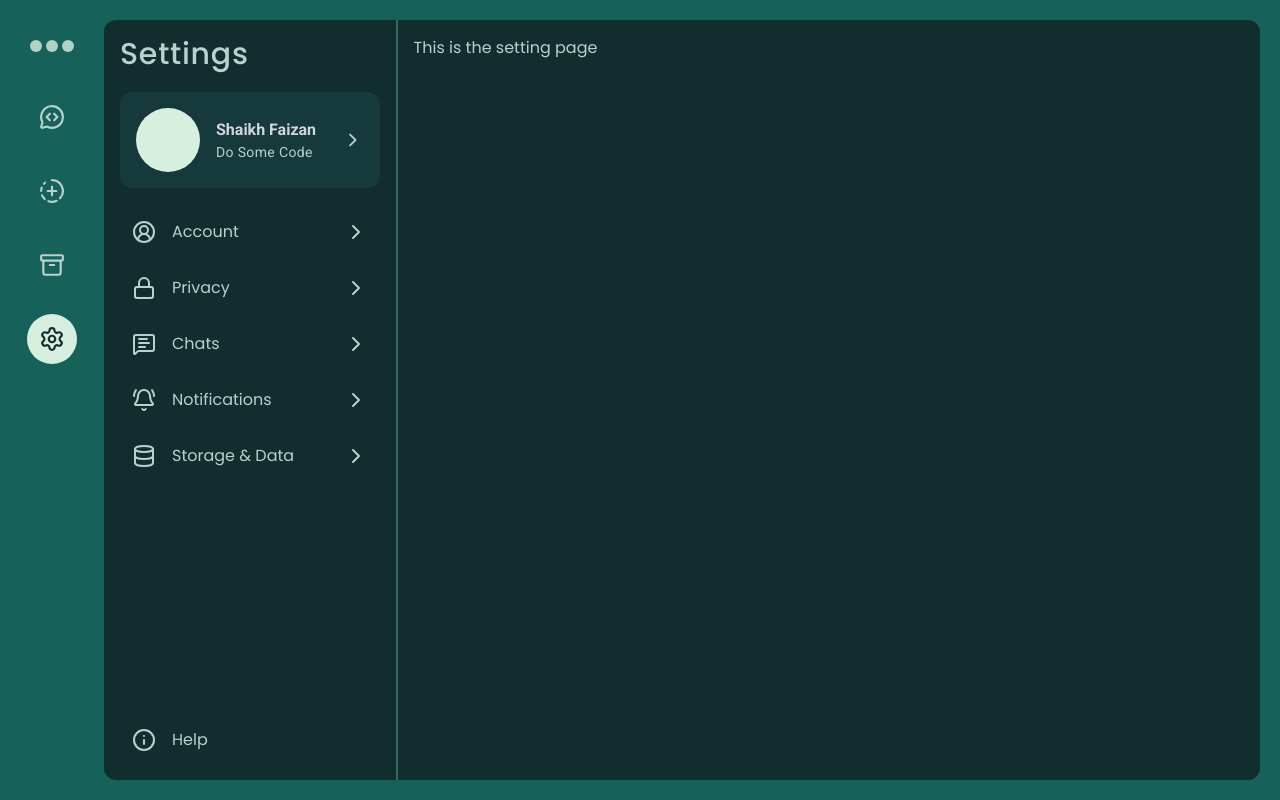
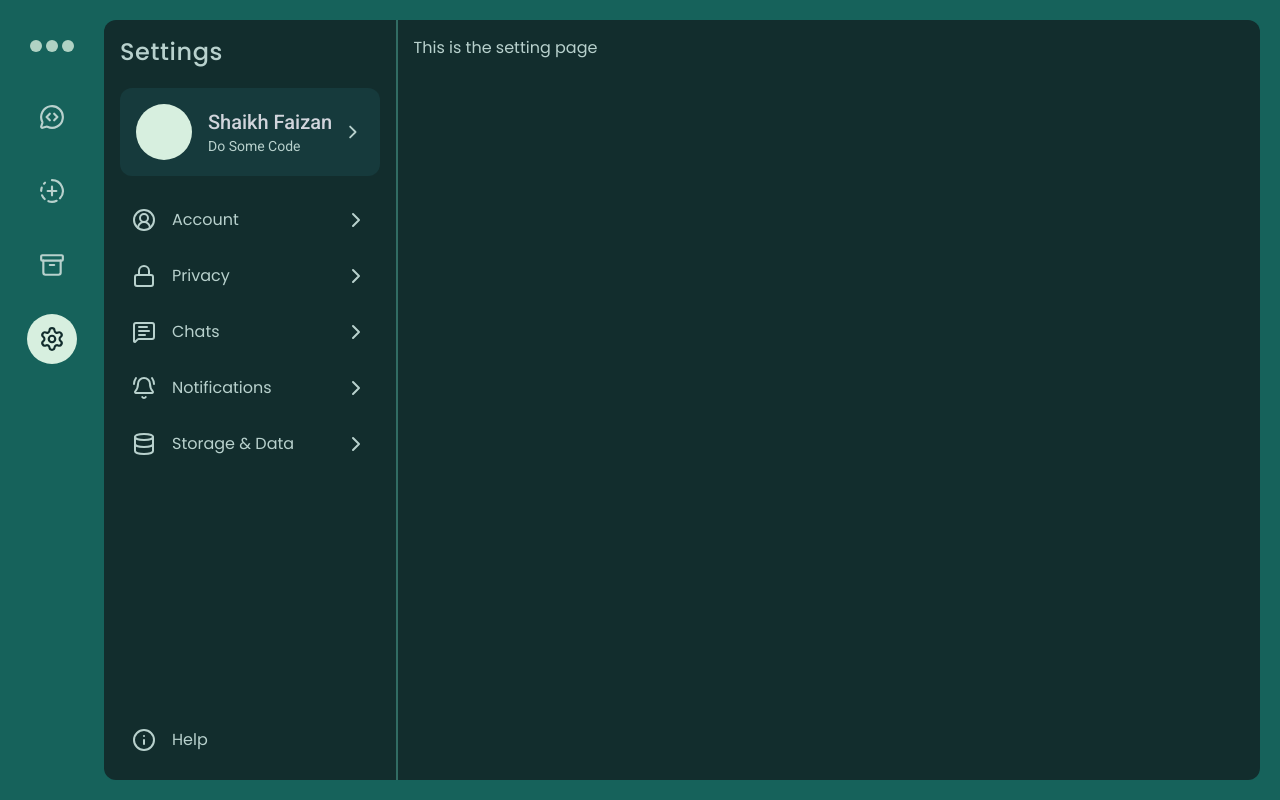
Before and after one commit to faizan-shaikh-dev/chat-app-client, a Next.js app: page /chats/settings in a window 1280 px wide. Built offline with nearby package versions, Linux system fonts and the light colour scheme.

Commit message:
add  some text change

```diff
--- a/src/components/settings/SettingSidePanel.js
+++ b/src/components/settings/SettingSidePanel.js
@@ -45,7 +45,7 @@ const SettingsSidePanel = () => {
 
   return (
     <div className="flex flex-col gap-5 w-full h-full items-start justify-start">
-      <h2 className="text-3xl font-medium tracking-wide font-poppins ">
+      <h2 className="text-2xl font-medium tracking-wide font-poppins">
         Settings
       </h2>
       {/* Profile */}
@@ -56,11 +56,11 @@ const SettingsSidePanel = () => {
         {/* Profile's Data  */}
         <div className="w-full flex gap-4 items-center justify-center">
           {/* Profile Image  */}
-          <div className="size-16 bg-icongreen rounded-full shrink-0"></div>
+          <div className="size-14 bg-icongreen rounded-full shrink-0"></div>
           {/* Profile's Name  */}
           <div className="flex flex-col w-full font-roboto">
-            <h3 className="text-base font-bold text-gray-300">Shaikh Faizan</h3>
-            <p className="text-sm tracking-wide">Do Some Code</p>
+            <h3 className="text-xl font-medium text-gray-300">Shaikh Faizan</h3>
+            <p className="text-sm">Do Some Code</p>
           </div>
         </div>
         {/* Arrow */}
```
